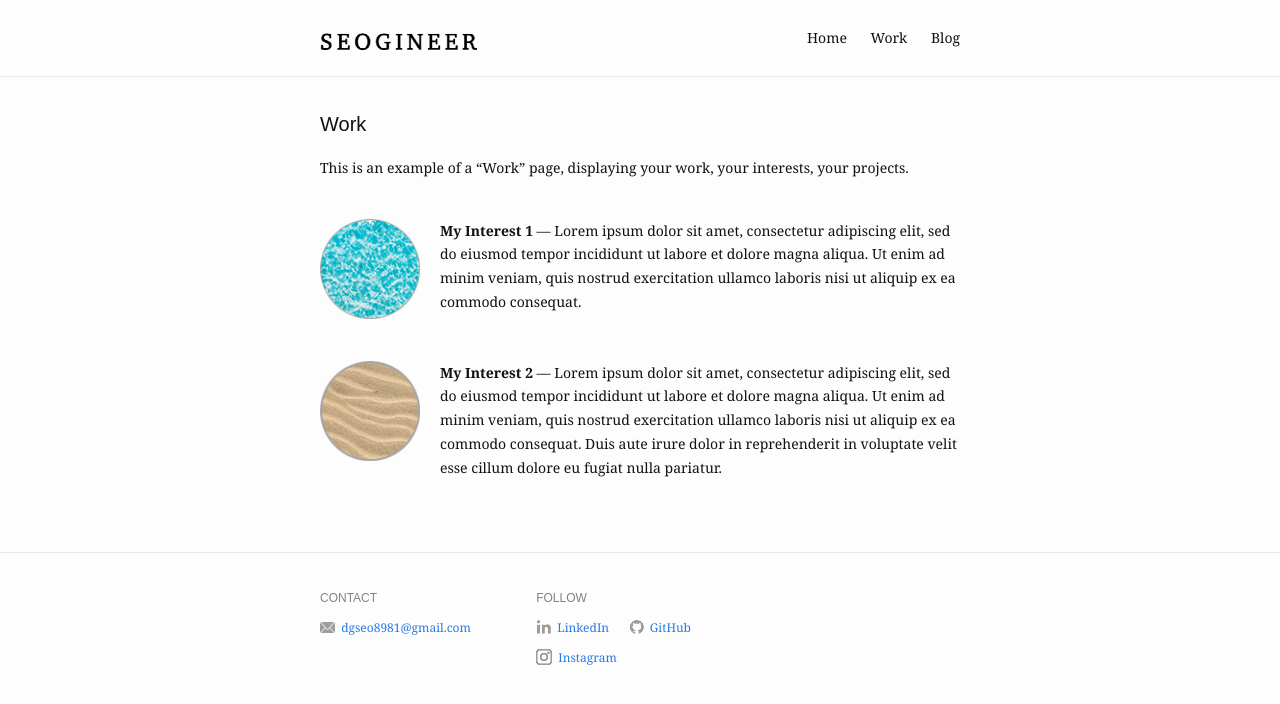
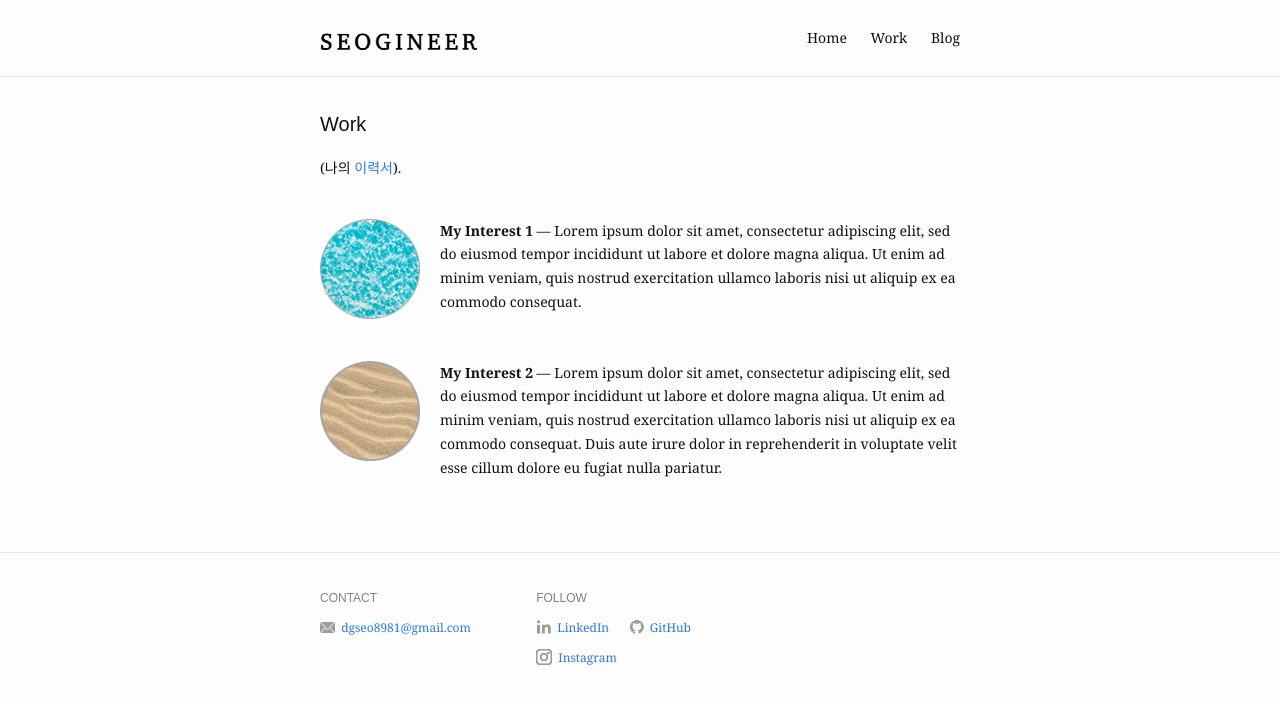
Before and after one commit to seogineer/seogineer.github.io, a Jekyll site: the page built from work.md, in a window 1280 px wide. Shown: the top 704 px of the page. Built offline with Jekyll 4.4.1, drawn with Linux system fonts in a browser that asks for light colours.

Commit message:
Update work.md

```diff
--- a/work.md
+++ b/work.md
@@ -15,6 +15,6 @@ items:
     description: Lorem ipsum dolor sit amet, consectetur adipiscing elit, sed do eiusmod tempor incididunt ut labore et dolore magna aliqua. Ut enim ad minim veniam, quis nostrud exercitation ullamco laboris nisi ut aliquip ex ea commodo consequat. Duis aute irure dolor in reprehenderit in voluptate velit esse cillum dolore eu fugiat nulla pariatur.
 ---
 
-This is an example of a "Work" page, displaying your work, your interests, your projects.
+(나의 <a target="_blank" href="">이력서</a>).
 <br />
 <br />
```
